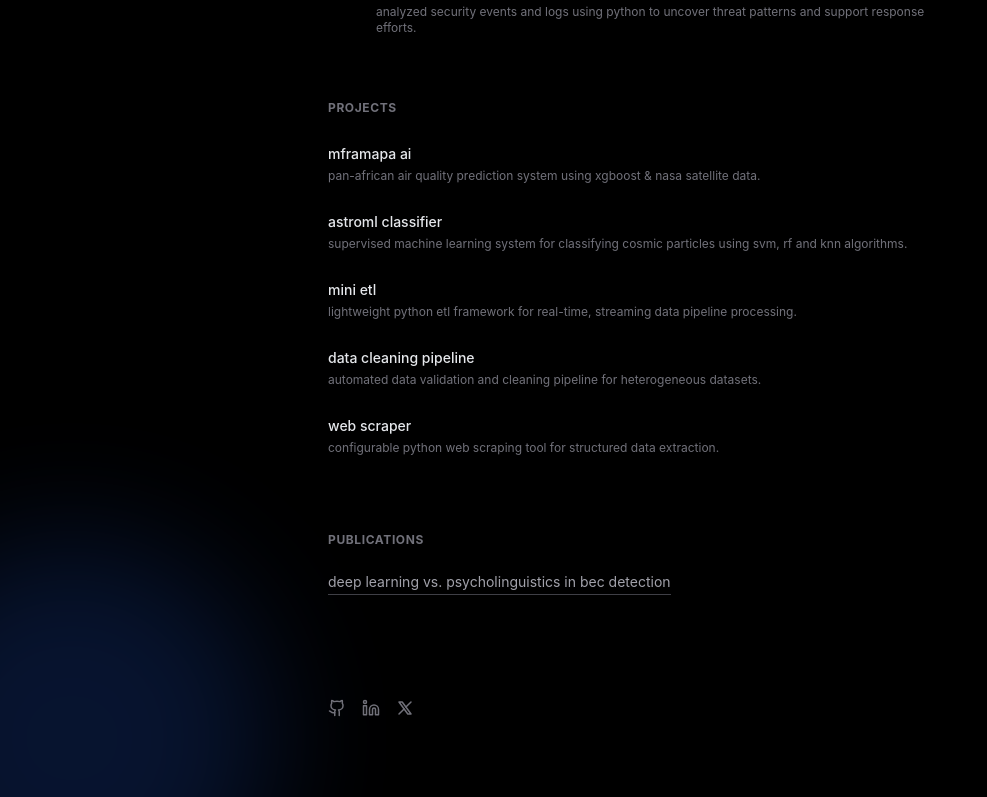
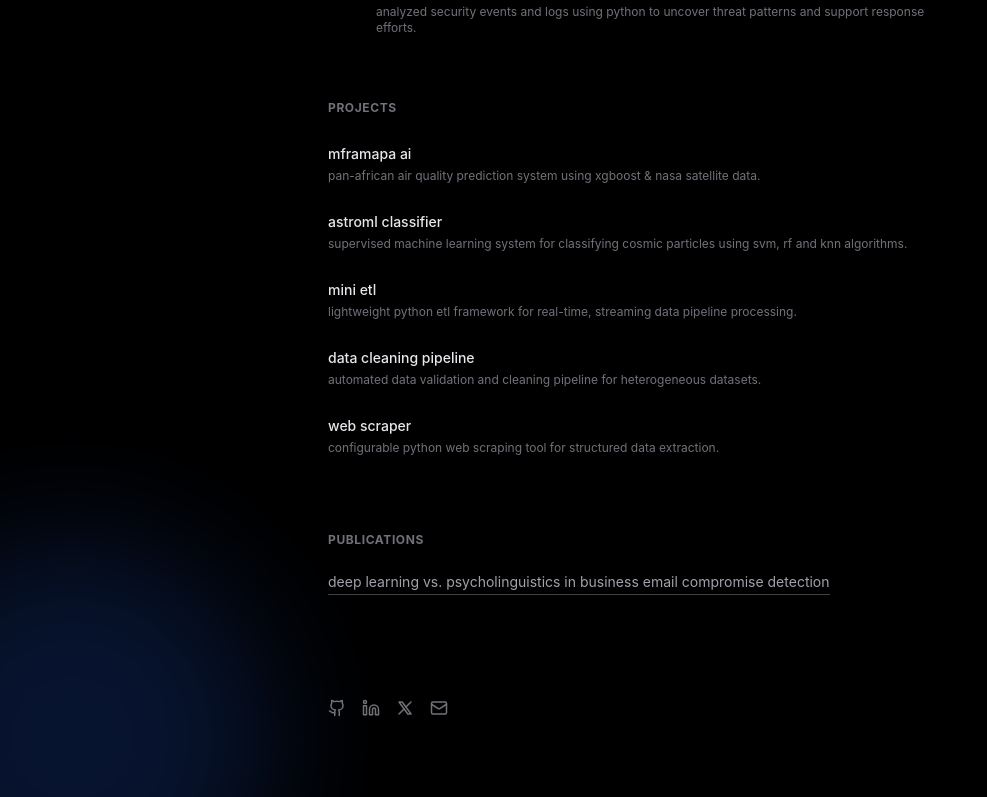
Before and after one commit to yoadjei/yoadjei.github.io, a React (Vite) app: page / in a window 1280 px wide. Shown: the part 616-1413 px from the top of the page, without its empty margins (0-987 px from the left). Built offline with nearby package versions, Linux system fonts and the light colour scheme.

Commit message:
feat: add mail icon to footer

```diff
--- a/src/App.jsx
+++ b/src/App.jsx
@@ -1,5 +1,5 @@
 import { useState, useEffect } from 'react';
-import { Github, Linkedin, Moon, Sun, ArrowUpRight } from 'lucide-react';
+import { Github, Linkedin, Moon, Sun, ArrowUpRight, Mail } from 'lucide-react';
 
 
 const EXPERIENCE = [
@@ -188,7 +188,7 @@ function App() {
                         className="group flex items-baseline gap-2 hover:bg-gray-50 dark:hover:bg-zinc-900 p-2 -mx-2 rounded transition-colors"
                     >
                         <span className="text-sm border-b border-gray-300 dark:border-zinc-700 pb-0.5 group-hover:border-black dark:group-hover:border-white transition-colors">
-                            deep learning vs. psycholinguistics in bec detection
+                            deep learning vs. psycholinguistics in business email compromise detection
                         </span>
                         <ArrowUpRight size={12} className="opacity-0 group-hover:opacity-100 transition-opacity" />
                     </a>
@@ -198,11 +198,12 @@ function App() {
                 <footer className="flex gap-4 pt-8">
                     <SocialLink href="https://github.com/yoadjei" icon={<Github size={18} />} />
                     <SocialLink href="https://www.linkedin.com/in/yawosei/" icon={<Linkedin size={18} />} />
-                    <SocialLink href="https://x.com/yoadjei" icon={
+                    <SocialLink href="https://x.com/yawoseii" icon={
                         // Custom X Logo SVG since strictly standard Lucide might vary.
                         // Or using text 'X' if preferred, but SVG is cleaner.
                         <svg viewBox="0 0 24 24" fill="none" stroke="currentColor" strokeWidth="2" strokeLinecap="round" strokeLinejoin="round" className="w-[18px] h-[18px]"><path d="M4 4l11.733 16h4.267l-11.733 -16z" /><path d="M4 20l6.768 -6.768m2.46 -2.46l6.772 -6.772" /></svg>
                     } />
+                    <SocialLink href="mailto:adjeiyawosei@gmail.com" icon={<Mail size={18} />} />
                 </footer>
             </div>
         </div>
--- a/tailwind.config.js
+++ b/tailwind.config.js
@@ -19,10 +19,10 @@ export default {
             },
             fontFamily: {
                 sans: ['Inter', 'sans-serif'],
-                mono: ['monospace'], // User asked for mono or clean sans-serif
+                mono: ['monospace'],
             }
         },
     },
     plugins: [],
-    darkMode: 'class', // We will implement manual toggle via class
+    darkMode: 'class',
 }
```
